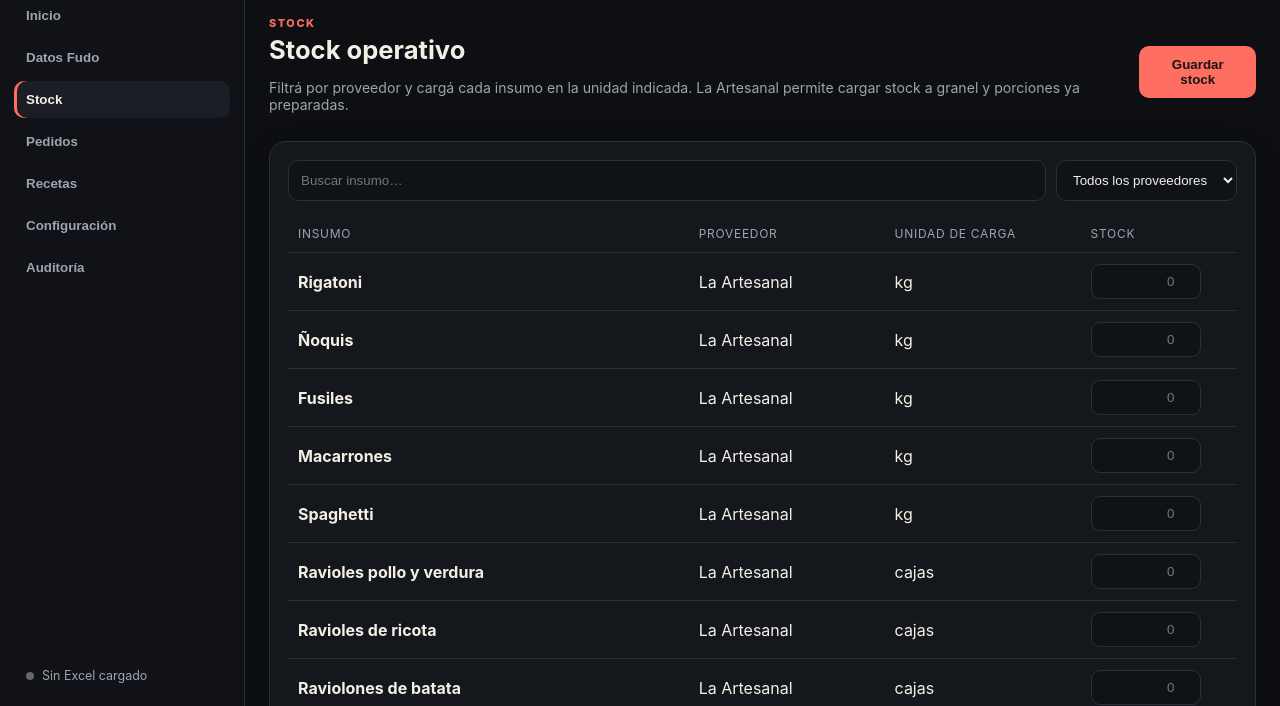
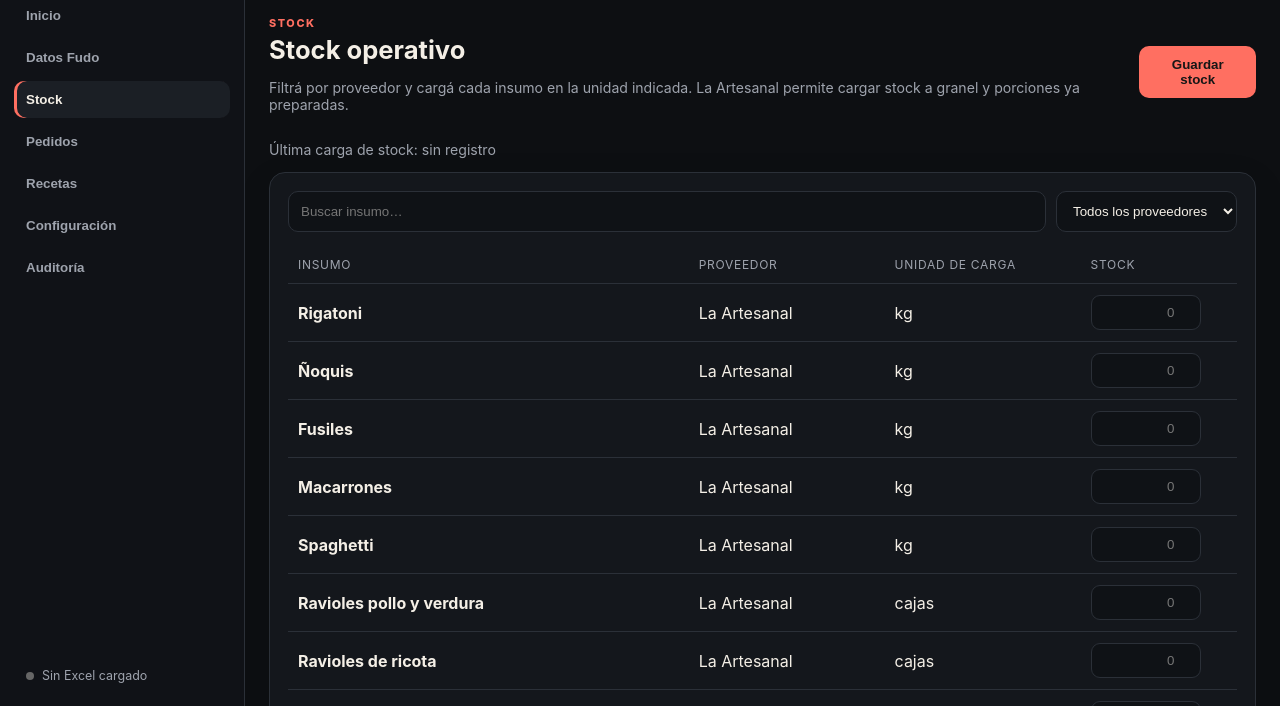
Before and after one commit to melgarejogus/Compras-monti, a plain HTML site: page index.html in a window 1280 px wide. Both pictures are taken after a click on the button "Stock". Shown: the part 85-791 px from the top of the page. Drawn offline with Linux system fonts and the light colour scheme; a script that the page names is missing.

Commit message:
Mostrar fecha y hora del último inventario manual

```diff
--- a/index.html
+++ b/index.html
@@ -63,7 +63,7 @@
         </section>
 
         <section class="view" data-view-panel="stock">
-          <div class="page-heading"><div><p class="eyebrow">STOCK</p><h2>Stock operativo</h2><p class="muted">Filtrá por proveedor y cargá cada insumo en la unidad indicada. La Artesanal permite cargar stock a granel y porciones ya preparadas.</p></div><button id="saveStock" class="primary-btn">Guardar stock</button></div>
+          <div class="page-heading"><div><p class="eyebrow">STOCK</p><h2>Stock operativo</h2><p class="muted">Filtrá por proveedor y cargá cada insumo en la unidad indicada. La Artesanal permite cargar stock a granel y porciones ya preparadas.</p></div><button id="saveStock" class="primary-btn">Guardar stock</button></div><p id="stockSavedAt" class="muted" aria-live="polite">Última carga de stock: sin registro</p>
           <section class="card"><div class="toolbar"><input id="stockSearch" class="search-input" placeholder="Buscar insumo…"><select id="stockProvider"><option value="all">Todos los proveedores</option><option>La Artesanal</option><option>Centro de Producción</option><option>Breaders</option><option>Packaging</option></select></div><div id="stockGrid" class="stock-table"></div></section>
         </section>
 
```
